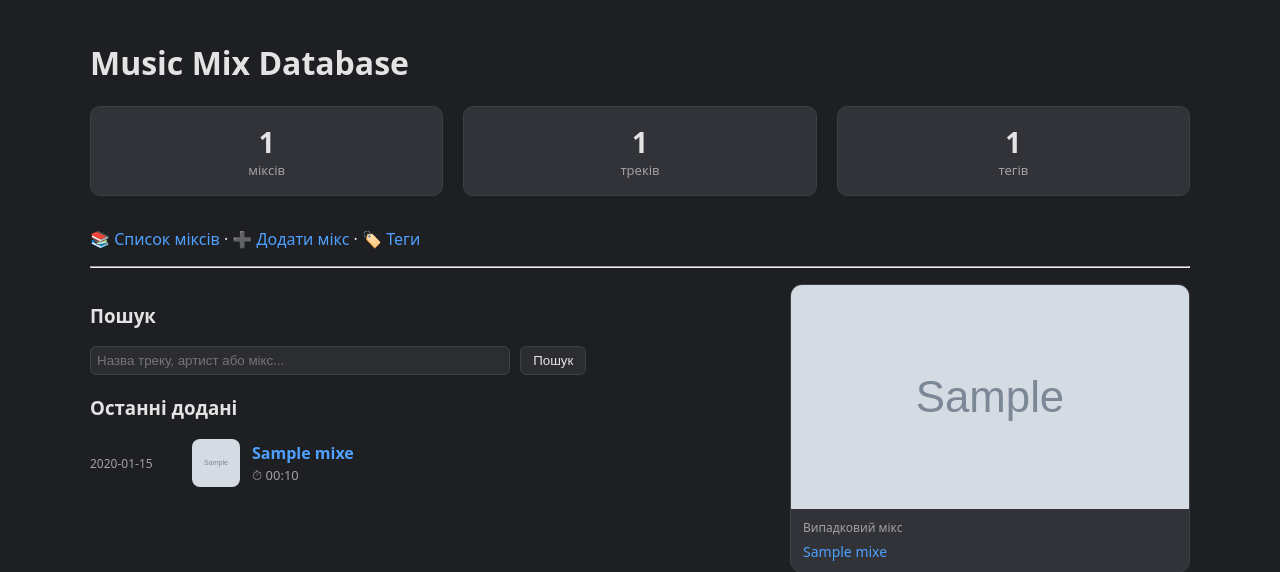
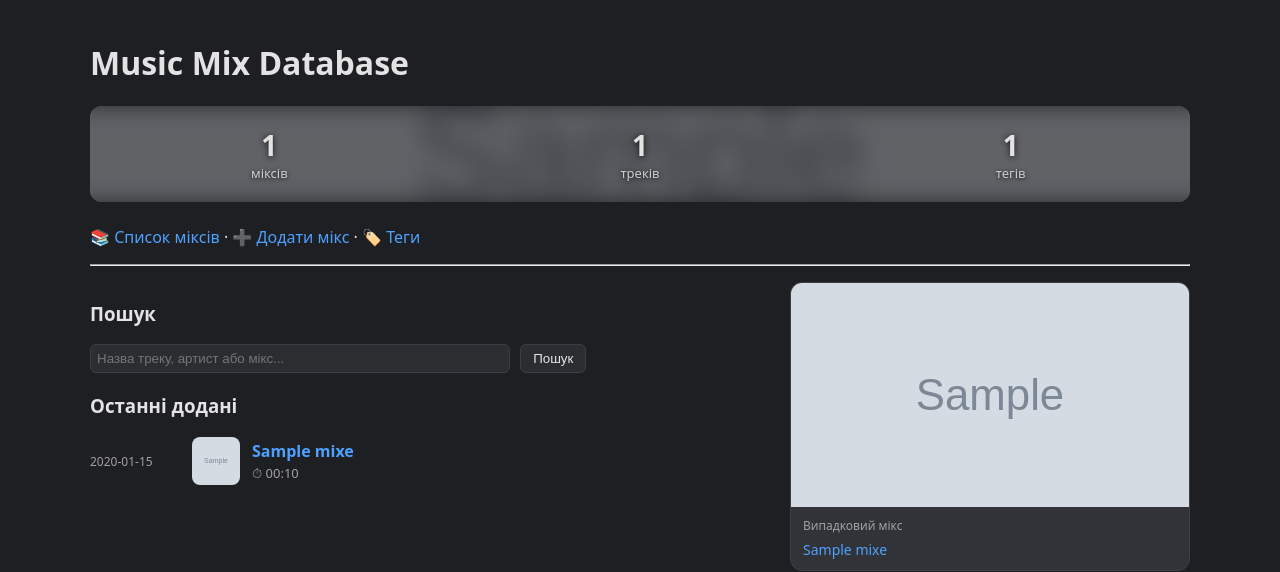
Before and after one commit to TutorialGuy/music_mix_database, a Flask app: page / in a window 1280 px wide. Shown: the top 572 px of the page. Run offline with Flask 3, Linux system fonts and the light colour scheme; tables that the repository leaves empty hold one stand-in row (values such as "Sample post"); grey boxes marked "Sample" are stand-in pictures; parts of the project's set-up code (start-up, migrations or seed data) failed here and were passed over.

Commit message:
факсимо теги артистів

```diff
--- a/app.py
+++ b/app.py
@@ -365,7 +365,7 @@ def import_tracks(mix_id):
         ok = add_track_to_mix(mix_id, artist, title, soundcloud, time_value)
 
         if ok and artist:
-            artist_tag = f"artist:{artist.lower().strip()}"
+            artist_tag = f"artist: {artist.lower().strip()}"
             if artist_tag and artist_tag not in imported_artist_tags:
                 imported_artist_tags.append(artist_tag)
 
--- a/static/app.js
+++ b/static/app.js
@@ -285,7 +285,7 @@ document.addEventListener("DOMContentLoaded", () => {
       if (displayBox) {
         displayBox.innerHTML = data.tags
           .map(([name, cnt]) => `<a href="/tag/${encodeURIComponent(name)}"
-            class="tag tagDisplay${name.startsWith("artist:") ? " tag-artist" : ""}"
+            class="tag tagDisplay${name.startsWith("artist: ") ? " tag-artist" : ""}"
             style="text-decoration:none;"
             data-tag="${escapeAttr(name)}">
             ${escapeHtml(name)} <span class="tag-count">${cnt}</span>
--- a/templates/home.html
+++ b/templates/home.html
@@ -6,18 +6,44 @@
 <h1>Music Mix Database</h1>
 
 <!-- Статистика -->
-<div style="display:flex; gap:20px; margin:16px 0;">
-  <div class="card" style="flex:1; text-align:center;">
-    <div style="font-size:28px; font-weight:700;">{{ stats.mixes }}</div>
-    <div style="color:var(--text-muted); font-size:13px;">міксів</div>
+{% set bg_mix = random_mix %}
+<div style="
+  position: relative;
+  display: grid;
+  grid-template-columns: repeat(3, minmax(0, 1fr));
+  gap: 12px;
+  margin-bottom: 1.5rem;
+  border-radius: 12px;
+  overflow: hidden;">
+
+  {% if bg_mix and bg_mix[2] %}
+  <div style="
+    position: absolute;
+    inset: 0;
+    background: url('/{{ bg_mix[2] }}') center/cover no-repeat;
+    filter: blur(12px);
+    transform: scale(1.1);
+    z-index: 0;">
   </div>
-  <div class="card" style="flex:1; text-align:center;">
-    <div style="font-size:28px; font-weight:700;">{{ stats.tracks }}</div>
-    <div style="color:var(--text-muted); font-size:13px;">треків</div>
+  <div style="
+    position: absolute;
+    inset: 0;
+    background: rgba(0,0,0,0.55);
+    z-index: 1;">
   </div>
-  <div class="card" style="flex:1; text-align:center;">
-    <div style="font-size:28px; font-weight:700;">{{ stats.tags }}</div>
-    <div style="color:var(--text-muted); font-size:13px;">тегів</div>
+  {% endif %}
+
+  <div style="position:relative; z-index:2; padding:20px; text-align:center;">
+    <div style="font-size:28px; font-weight:700; text-shadow:0 1px 6px rgba(0,0,0,0.8);">{{ stats.mixes }}</div>
+    <div style="font-size:13px; color:#ccc; text-shadow:0 1px 4px rgba(0,0,0,0.8);">міксів</div>
+  </div>
+  <div style="position:relative; z-index:2; padding:20px; text-align:center;">
+    <div style="font-size:28px; font-weight:700; text-shadow:0 1px 6px rgba(0,0,0,0.8);">{{ stats.tracks }}</div>
+    <div style="font-size:13px; color:#ccc; text-shadow:0 1px 4px rgba(0,0,0,0.8);">треків</div>
+  </div>
+  <div style="position:relative; z-index:2; padding:20px; text-align:center;">
+    <div style="font-size:28px; font-weight:700; text-shadow:0 1px 6px rgba(0,0,0,0.8);">{{ stats.tags }}</div>
+    <div style="font-size:13px; color:#ccc; text-shadow:0 1px 4px rgba(0,0,0,0.8);">тегів</div>
   </div>
 </div>
 
--- a/templates/mix_detail.html
+++ b/templates/mix_detail.html
@@ -87,7 +87,7 @@
   <div class="tagsDisplayBox" id="tagsDisplayBox">
     {% for tag, cnt in tags %}
       <a href="/tag/{{ tag }}"
-         class="tag tagDisplay {% if tag.startswith('artist:') %}tag-artist{% endif %}"
+         class="tag tagDisplay {% if tag.startswith('artist: ') %}tag-artist{% endif %}"
          style="text-decoration:none;">
         {{ tag }}
         <span class="tag-count">{{ cnt }}</span>
@@ -105,7 +105,7 @@
     <form id="tagsForm" action="/mix/{{ mix_id }}/update-tags" method="post">
       <div class="tagsEditBox" id="tagsEditBox">
         {% for tag, cnt in tags %}
-          <span class="tag tagEdit {% if tag.startswith('artist:') %}tag-artist{% endif %}"
+          <span class="tag tagEdit {% if tag.startswith('artist: ') %}tag-artist{% endif %}"
                 data-tag="{{ tag }}">
             {{ tag }}
             <button type="button" class="tagRemoveBtn" data-tag="{{ tag }}">×</button>
--- a/templates/tags.html
+++ b/templates/tags.html
@@ -31,7 +31,7 @@
 <div id="normalList" style="margin-top:14px; display:flex; flex-wrap:wrap; gap:8px;">
   {% for t in tags %}
     <a href="/tag/{{ t.name }}"
-       class="tag tagDisplay {% if t.name.startswith('artist:') %}tag-artist{% endif %}"
+       class="tag tagDisplay {% if t.name.startswith('artist: ') %}tag-artist{% endif %}"
        style="text-decoration:none; display:inline-flex; align-items:center; gap:6px;">
       {{ t.name }}
       <span class="tag-count">{{ t.cnt }}</span>
```
Also changed, not shown: fix_artist_tags.py (added, +19 -0 lines).
